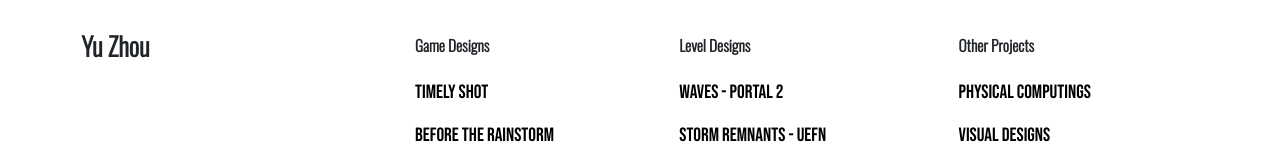
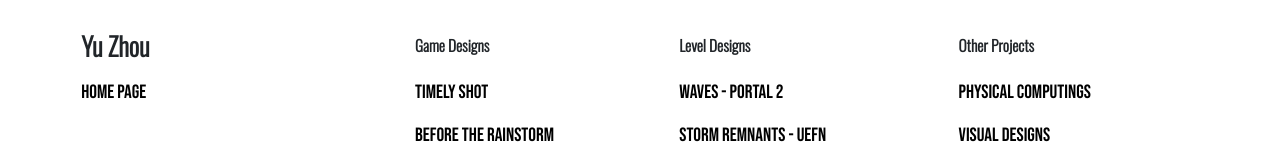
Before and after one commit to YuZhou1655/PhysicalComputingP2, a plain HTML site: page index.html in a window 1280 px wide. Shown: the part 5133-5295 px from the top of the page. Drawn offline with nearby package versions, Linux system fonts and the light colour scheme.

Commit message:
Update index.html

```diff
--- a/index.html
+++ b/index.html
@@ -250,7 +250,7 @@
 
         <tbody style="font-size:1.5vw;">
             <tr>
-                <td></td>
+                <td><a href="https://yuohz.com" Class="Button">HOME PAGE</a></td>
                 <td> <a href="https://yuzhou1655.github.io/TimelyShot/" Class="Button">Timely Shot</a></td>
                 <td><a href="https://yuzhou1655.github.io/WAVES/" Class="Button">WAVES - Portal 2</a></td>
                 <td><a href="https://yuzhou1655.github.io/PhysicalComputings/" Class="Button">Physical Computings</a></td>
```
